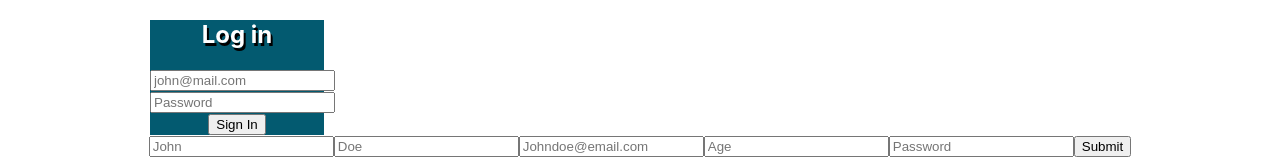
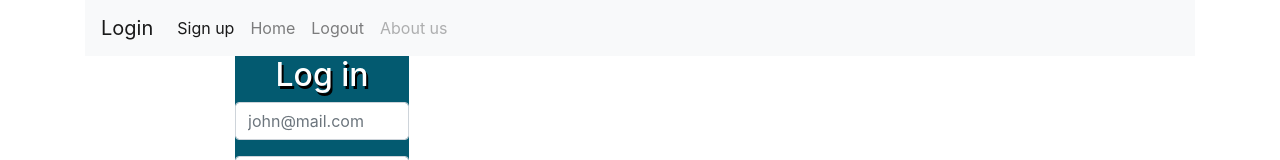
Before and after one commit to Virtual-R/fe, a React (Create React App) app: page / in a window 1280 px wide. Shown: the top 160 px of the page. Built offline with nearby package versions, Linux system fonts and the light colour scheme; no server answers.

Commit message:
working on navbar

```diff
--- a/package.json
+++ b/package.json
@@ -7,6 +7,7 @@
     "@testing-library/react": "^9.3.2",
     "@testing-library/user-event": "^7.1.2",
     "axios": "^0.19.2",
+    "bootstrap": "^4.4.1",
     "react": "^16.12.0",
     "react-dom": "^16.12.0",
     "react-hook-form": "^4.7.2",
--- a/src/App.js
+++ b/src/App.js
@@ -10,7 +10,7 @@ import EditProjectForm from './components/EditProductForm';
 import "./App.css";
 import Logoff from "./components/Logoff";
 import { PrivateRoute } from "./components/PrivateRoute";
-import NavBar from "./components/NavBar"
+
 
 
 function App() {
--- a/src/components/NavBar.js
+++ b/src/components/NavBar.js
@@ -1,26 +1,45 @@
 import React from "react";
+import "bootstrap/dist/css/bootstrap.min.css";
 
 export default function NavBar() {
   return (
     <div>
-    <nav className="navbar navbar-expand-lg navbar-light bg-light">
-  <a className="navbar-brand" href="#">Navbar</a>
-  <button className="navbar-toggler" type="button" data-toggle="collapse" data-target="#navbarNav" aria-controls="navbarNav" aria-expanded="false" aria-label="Toggle navigation">
+      <nav className="navbar navbar-expand-lg navbar-light bg-light mx=auto" >
+        <a className="navbar-brand" href="login">
+          Login
+        </a>
+        <button
+          className="navbar-toggler"
+          type="button"
+          data-toggle="collapse"
+          data-target="#navbarNav"
+          aria-controls="navbarNav"
+          aria-expanded="false"
+          aria-label="Toggle navigation"
+        >
           <span className="navbar-toggler-icon"></span>
         </button>
         <div className="collapse navbar-collapse" id="navbarNav">
           <ul className="navbar-nav">
             <li className="nav-item active">
-        <a className="nav-link" href="#">Home <span className="sr-only">(current)</span></a>
+              <a className="nav-link" href="signup">
+                Sign up<span className="sr-only">(current)</span>
+              </a>
             </li>
             <li className="nav-item">
-        <a className="nav-link" href="#">Features</a>
+              <a className="nav-link" href="home">
+                Home
+              </a>
             </li>
             <li className="nav-item">
-        <a className="nav-link" href="#">Pricing</a>
+              <a className="nav-link" href="logout">
+                Logout
+              </a>
             </li>
             <li className="nav-item">
-        <a className="nav-link disabled" href="#">Disabled</a>
+              <a className="nav-link disabled" href="about">
+                About us
+              </a>
             </li>
           </ul>
         </div>
--- a/src/components/dashboard.js
+++ b/src/components/dashboard.js
@@ -4,6 +4,7 @@ import axios from 'axios';
 import DashboardList from "./dashboardList";
 import LogInForm from './LogInForm';
 import SignUpForm from './SignUpForm';
+import NavBar from "./NavBar"
 const DashboardContainer = () => {
     const [project, setProject] = useState([])
 
@@ -17,6 +18,7 @@ const DashboardContainer = () => {
 
     return (
         <Container>
+        <NavBar />
           <LogInForm/>
           <SignUpForm/>
             <h1 className="Header">Dashboard</h1>
--- a/src/components/dashboardList.js
+++ b/src/components/dashboardList.js
@@ -1,10 +1,13 @@
 import React from 'react';
 import DashboardCard from './dashboardCard';
 
+
 const DashboardList = ((props) => {
+
     return (
         <div>
             <DashboardCard data={props} />
+
         </div>
     )
 })
```
Also changed, not shown: 1 other file (tests, documents, lock files or other folders). Lines whose indentation alone changed are shown as unchanged.
